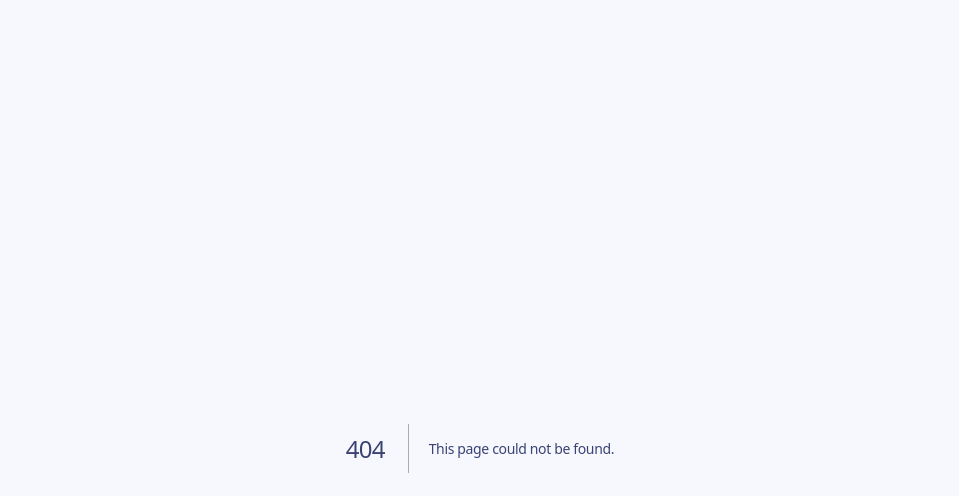
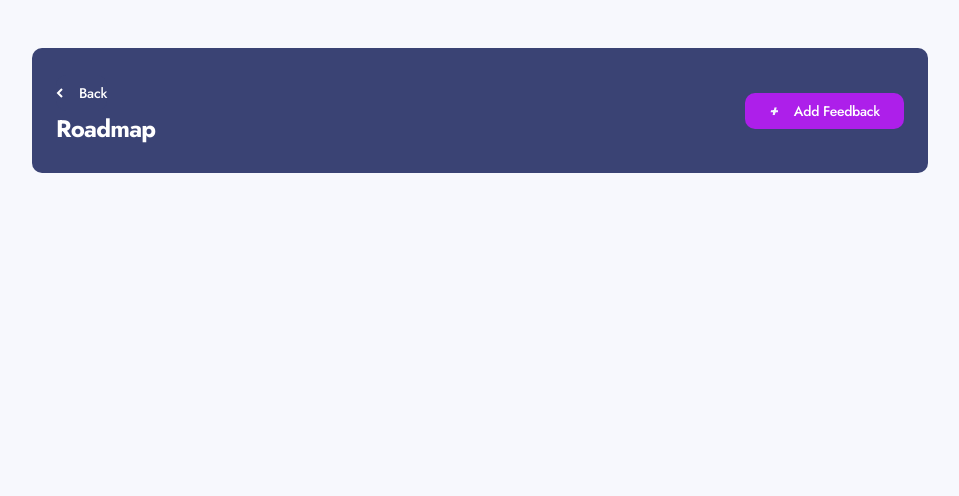
Before and after one commit to jmenges/feedback-next, a Next.js app: page /roadmap in a window 1280 px wide. Before the commit this address had no page. Shown: the top 496 px of the page, without its empty margins (160-1119 px from the left). Built offline with nearby package versions, Linux system fonts and the light colour scheme; what @thoughtbot/tailwindcss-aria-attributes would draw is missing.

Commit message:
Initial development of roadmap feature

```diff
--- /dev/null
+++ b/src/app/roadmap/page.tsx
@@ -0,0 +1,13 @@
+import RoadmapActionBar from "@/components/action-bar/RoadmapActionBar";
+
+export default function Roadmap() {
+    return (
+      <div className="flex flex-wrap gap-6">
+        <main className="space-y-4 flex-grow">
+          <header className="mb-4 tablet:mb-6">
+            <RoadmapActionBar />
+          </header>
+        </main>
+      </div>
+    );
+  }
--- a/src/components/FeedbackItem.tsx
+++ b/src/components/FeedbackItem.tsx
@@ -2,13 +2,16 @@ import Card from "@/components/Card";
 import CommentCounter from "@/components/ui/CommentCounter";
 import Tag from "@/components/ui/Tag";
 import UpvoteButton from "@/components/ui/UpvoteButton";
+import { cn } from "@/lib/utils";
 import React from "react";
 
-type Props = {};
+type Props = {
+  indicateState?: boolean;
+};
 
-export default function FeedbackItem({}: Props) {
+export default function FeedbackItem({ indicateState }: Props) {
   return (
-    <Card className="flex flex-wrap items-start">
+    <Card className={cn("flex flex-wrap items-start", "")}>
       {/* TITLE, DESCRIPTION, TAG */}
       <div className="mb-4 w-full space-y-2 tablet:order-2 tablet:mb-0 tablet:w-auto">
         <h4 className="tablet:text-h3">Add tags for solutions</h4>
```
